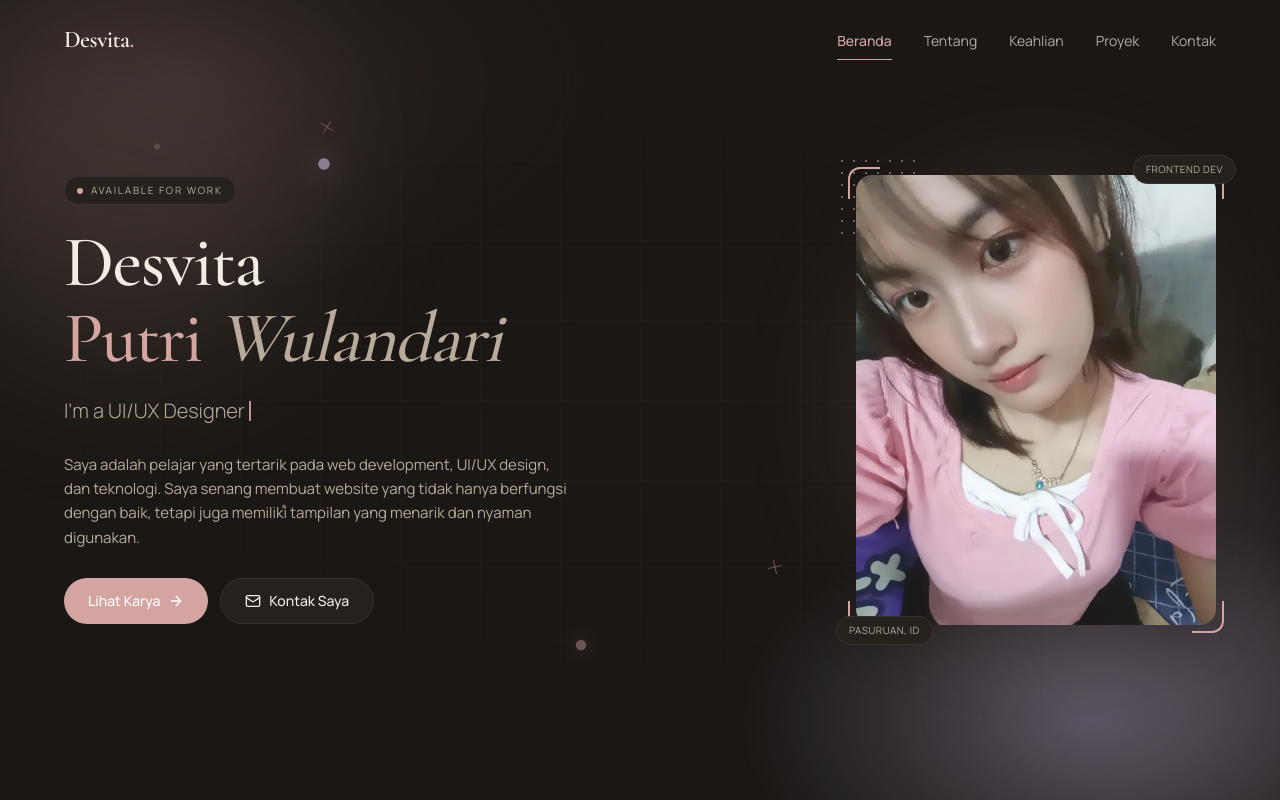
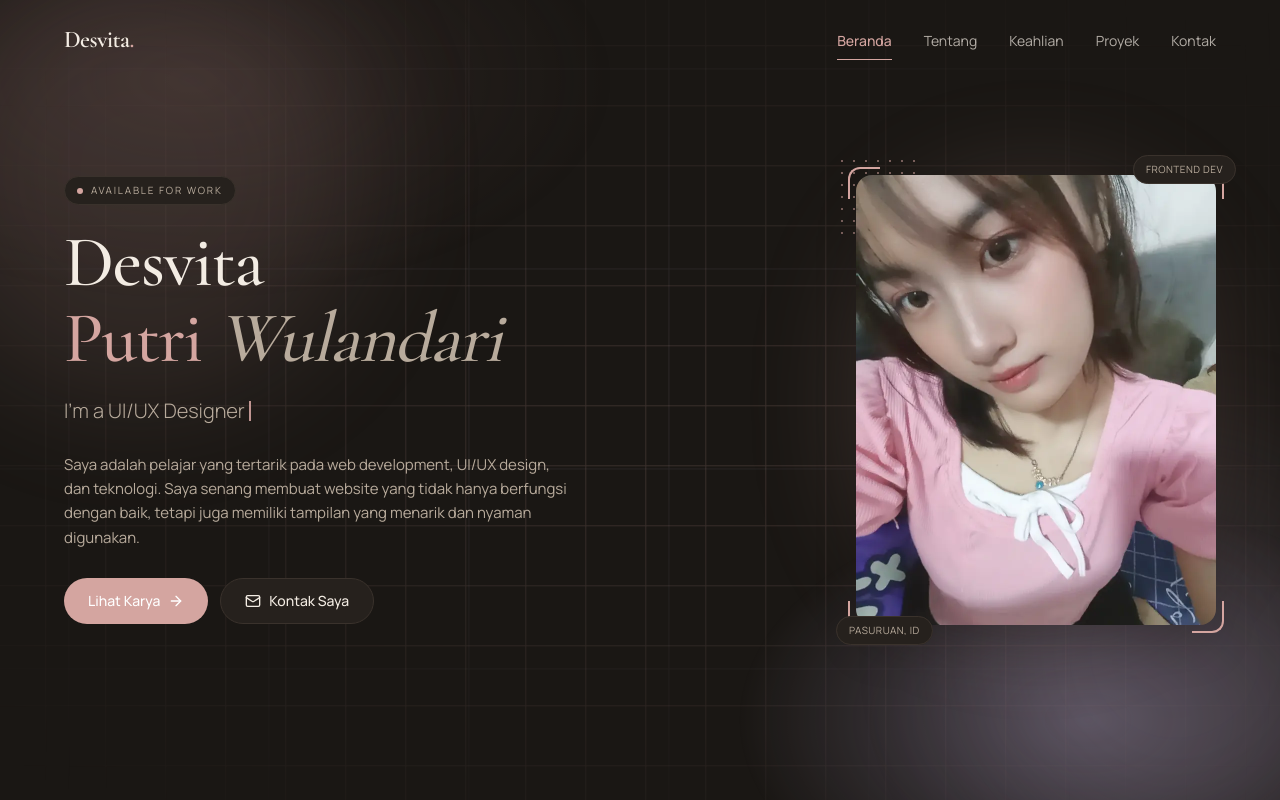
Before and after one commit to vitacantikbanget/portofolio, a Next.js app: page / in a window 1280 px wide. Shown: the top 800 px of the page. Built offline with nearby package versions, Linux system fonts and the light colour scheme.

Commit message:
feat: futuristic grid background + simplified photo frame

```diff
--- a/src/components/GlobalBackground.tsx
+++ b/src/components/GlobalBackground.tsx
@@ -1,21 +1,11 @@
 "use client";
 
 import { motion } from "framer-motion";
-import { useEffect, useState } from "react";
 
 export default function GlobalBackground() {
-  const [isMobile, setIsMobile] = useState(false);
-
-  useEffect(() => {
-    const check = () => setIsMobile(window.innerWidth < 768);
-    check();
-    window.addEventListener("resize", check);
-    return () => window.removeEventListener("resize", check);
-  }, []);
-
   return (
     <div className="fixed inset-0 -z-10 overflow-hidden pointer-events-none">
-      {/* Base gradient */}
+      {/* ====== BASE GRADIENT ====== */}
       <div
         className="absolute inset-0"
         style={{
@@ -25,40 +15,42 @@ export default function GlobalBackground() {
         }}
       />
 
-      {/* BLOB 1 — tetap ada, animasi pelan */}
+      {/* ====== BLOB 1 — kiri atas ====== */}
       <motion.div
         className="absolute rounded-full"
         style={{
-          width: "30vw",
-          height: "30vw",
-          maxWidth: "460px",
-          maxHeight: "460px",
-          top: "-5%",
-          left: "-8%",
+          width: "35vw",
+          height: "35vw",
+          maxWidth: "500px",
+          maxHeight: "500px",
+          top: "-10%",
+          left: "-10%",
           background: "var(--accent)",
           opacity: 0.14,
-          filter: isMobile ? "blur(50px)" : "blur(80px)",
+          filter: "blur(70px)",
+          willChange: "transform",
         }}
         animate={{
-          x: [0, 50, 0],
+          x: [0, 60, 0],
           y: [0, 40, 0],
         }}
         transition={{ duration: 20, repeat: Infinity, ease: "easeInOut" }}
       />
 
-      {/* BLOB 2 — tetap ada */}
+      {/* ====== BLOB 2 — kanan bawah ====== */}
       <motion.div
         className="absolute rounded-full"
         style={{
-          width: "28vw",
-          height: "28vw",
-          maxWidth: "440px",
-          maxHeight: "440px",
-          bottom: "-5%",
-          right: "-8%",
+          width: "32vw",
+          height: "32vw",
+          maxWidth: "460px",
+          maxHeight: "460px",
+          bottom: "-10%",
+          right: "-10%",
           background: "var(--mauve)",
-          opacity: 0.13,
-          filter: isMobile ? "blur(50px)" : "blur(80px)",
+          opacity: 0.12,
+          filter: "blur(70px)",
+          willChange: "transform",
         }}
         animate={{
           x: [0, -50, 0],
@@ -67,139 +59,48 @@ export default function GlobalBackground() {
         transition={{ duration: 24, repeat: Infinity, ease: "easeInOut" }}
       />
 
-      {/* Grid tipis — desktop only */}
-      {!isMobile && (
-        <div
-          className="absolute inset-0"
-          style={{
-            backgroundImage:
-              "linear-gradient(var(--border) 1px, transparent 1px), linear-gradient(90deg, var(--border) 1px, transparent 1px)",
-            backgroundSize: "80px 80px",
-            maskImage:
-              "radial-gradient(ellipse 80% 70% at center, black 15%, transparent 75%)",
-            WebkitMaskImage:
-              "radial-gradient(ellipse 80% 70% at center, black 15%, transparent 75%)",
-            opacity: 0.22,
-          }}
-        />
-      )}
-
-      {/* Plus signs — desktop only, 3 buah */}
-      {!isMobile &&
-        [
-          { top: "15%", left: "25%" },
-          { top: "70%", left: "60%" },
-          { top: "25%", left: "82%" },
-        ].map((p, i) => (
-          <motion.div
-            key={`plus-${i}`}
-            className="absolute"
-            style={{ top: p.top, left: p.left, opacity: 0.35 }}
-            animate={{ rotate: [0, 90, 0], opacity: [0.2, 0.5, 0.2] }}
-            transition={{
-              duration: 8 + i * 2,
-              repeat: Infinity,
-              ease: "easeInOut",
-            }}
-          >
-            <div
-              style={{
-                position: "relative",
-                width: "14px",
-                height: "14px",
-              }}
-            >
-              <div
-                style={{
-                  position: "absolute",
-                  top: "50%",
-                  left: 0,
-                  right: 0,
-                  height: "1px",
-                  background: "var(--accent)",
-                  transform: "translateY(-50%)",
-                }}
-              />
-              <div
-                style={{
-                  position: "absolute",
-                  left: "50%",
-                  top: 0,
-                  bottom: 0,
-                  width: "1px",
-                  background: "var(--accent)",
-                  transform: "translateX(-50%)",
-                }}
-              />
-            </div>
-          </motion.div>
-        ))}
-
-      {/* Partikel — 4 buah (sebelumnya 10) */}
-      {[
-        { top: "18%", left: "12%", size: 6, dur: 6, delay: 0 },
-        { top: "65%", left: "22%", size: 4, dur: 8, delay: 1 },
-        { top: "30%", left: "78%", size: 5, dur: 7, delay: 0.5 },
-        { top: "75%", left: "70%", size: 4, dur: 9, delay: 1.5 },
-      ].map((p, i) => (
-        <motion.div
-          key={`particle-${i}`}
-          className="absolute rounded-full"
-          style={{
-            top: p.top,
-            left: p.left,
-            width: `${p.size}px`,
-            height: `${p.size}px`,
-            background: "var(--accent)",
-            opacity: 0.4,
-          }}
-          animate={{
-            y: [0, -20, 0],
-            opacity: [0.2, 0.6, 0.2],
-          }}
-          transition={{
-            duration: p.dur,
-            repeat: Infinity,
-            ease: "easeInOut",
-            delay: p.delay,
-          }}
-        />
-      ))}
-
-      {/* Glow dot — 2 buah (sebelumnya 3) */}
+      {/* ====== GRID KECIL — bergeser diagonal ====== */}
       <motion.div
-        className="absolute rounded-full"
+        className="absolute"
         style={{
-          top: "80%",
-          left: "45%",
-          width: "10px",
-          height: "10px",
-          background: "var(--accent)",
-          opacity: 0.5,
-          boxShadow: "0 0 20px var(--accent)",
+          inset: "-100px",
+          backgroundImage:
+            "linear-gradient(var(--accent) 1px, transparent 1px), linear-gradient(90deg, var(--accent) 1px, transparent 1px)",
+          backgroundSize: "60px 60px",
+          maskImage:
+            "radial-gradient(ellipse 80% 70% at center, black 10%, transparent 75%)",
+          WebkitMaskImage:
+            "radial-gradient(ellipse 80% 70% at center, black 10%, transparent 75%)",
+          opacity: 0.18,
+          willChange: "transform",
         }}
-        animate={{ scale: [1, 1.5, 1], opacity: [0.4, 0.8, 0.4] }}
-        transition={{ duration: 3, repeat: Infinity, ease: "easeInOut" }}
+        animate={{
+          x: [0, 60, 0],
+          y: [0, 60, 0],
+        }}
+        transition={{ duration: 30, repeat: Infinity, ease: "linear" }}
       />
 
+      {/* ====== GRID BESAR — bergeser kebalikan ====== */}
       <motion.div
-        className="absolute rounded-full"
+        className="absolute"
         style={{
-          top: "20%",
-          left: "25%",
-          width: "8px",
-          height: "8px",
-          background: "var(--mauve)",
-          opacity: 0.5,
-          boxShadow: "0 0 20px var(--mauve)",
+          inset: "-100px",
+          backgroundImage:
+            "linear-gradient(var(--mauve) 1px, transparent 1px), linear-gradient(90deg, var(--mauve) 1px, transparent 1px)",
+          backgroundSize: "200px 200px",
+          maskImage:
+            "radial-gradient(ellipse 80% 70% at center, black 5%, transparent 80%)",
+          WebkitMaskImage:
+            "radial-gradient(ellipse 80% 70% at center, black 5%, transparent 80%)",
+          opacity: 0.12,
+          willChange: "transform",
         }}
-        animate={{ scale: [1, 1.6, 1], opacity: [0.4, 0.8, 0.4] }}
-        transition={{
-          duration: 4,
-          repeat: Infinity,
-          ease: "easeInOut",
-          delay: 1,
+        animate={{
+          x: [0, -100, 0],
+          y: [0, -100, 0],
         }}
+        transition={{ duration: 40, repeat: Infinity, ease: "linear" }}
       />
     </div>
   );
```
